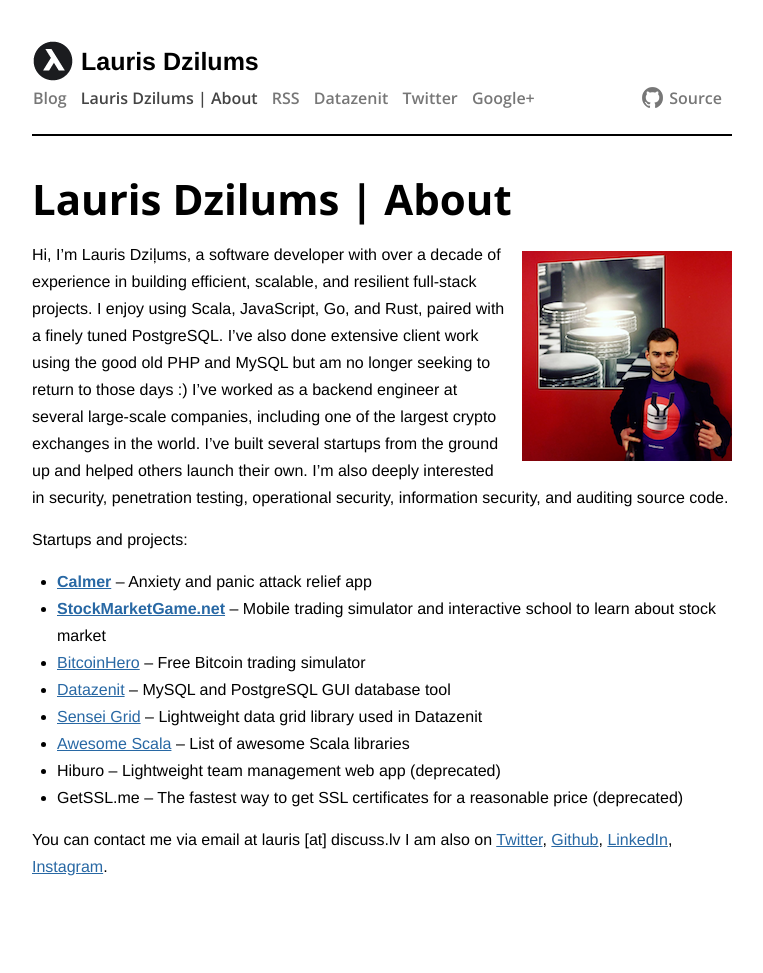
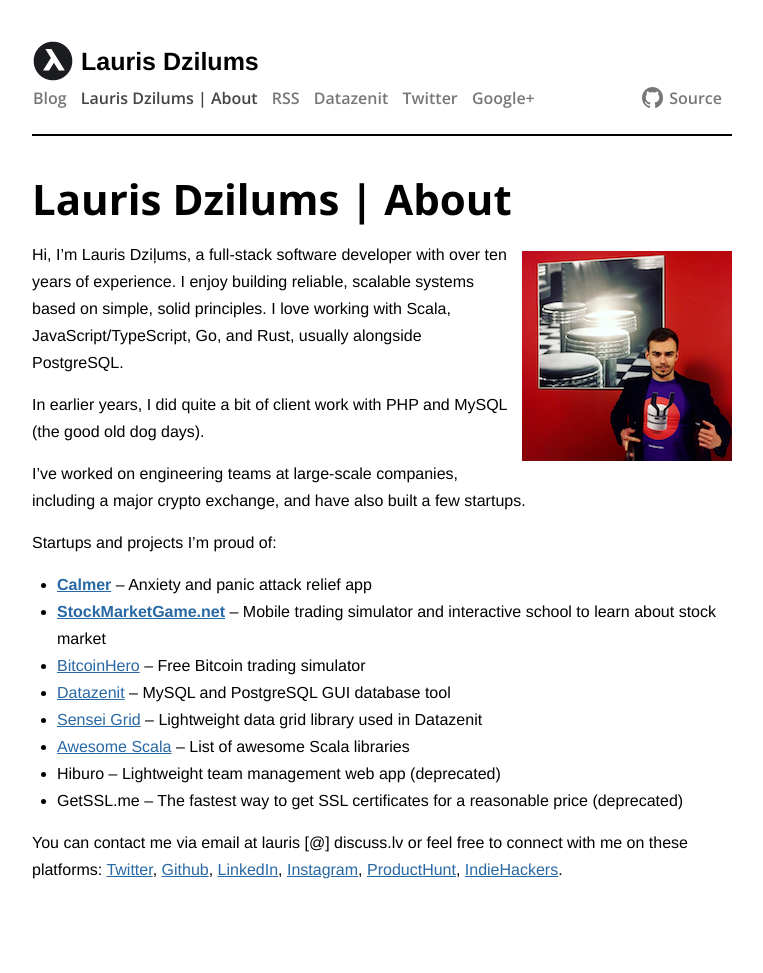
Before and after one commit to lauris/lauris.github.com, a Jekyll site: the page built from about.md, in a window 1280 px wide. Shown: the whole page, without its empty margins (258-1021 px from the left). Built offline with Jekyll 4.4.1, drawn with Linux system fonts in a browser that asks for light colours.

Commit message:
Update about.md

```diff
--- a/about.md
+++ b/about.md
@@ -12,9 +12,15 @@
 style="float:right;width:30%;max-width:210px;margin-left:15px;"/></a>
 {% endraw %}
 
-Hi, I'm Lauris Dziļums, a software developer with over a decade of experience in building efficient, scalable, and resilient full-stack projects. I enjoy using Scala, JavaScript, Go, and Rust, paired with a finely tuned PostgreSQL. I've also done extensive client work using the good old PHP and MySQL but am no longer seeking to return to those days :) I've worked as a backend engineer at several large-scale companies, including one of the largest crypto exchanges in the world. I've built several startups from the ground up and helped others launch their own. I'm also deeply interested in security, penetration testing, operational security, information security, and auditing source code.
+Hi, I’m Lauris Dziļums, a full-stack software developer with over ten years of experience.
+I enjoy building reliable, scalable systems based on simple, solid principles.
+I love working with Scala, JavaScript/TypeScript, Go, and Rust, usually alongside PostgreSQL.
 
-Startups and projects:
+In earlier years, I did quite a bit of client work with PHP and MySQL (the good old dog days).
+
+I’ve worked on engineering teams at large-scale companies, including a major crypto exchange, and have also built a few startups.
+
+Startups and projects I’m proud of:
 
 * **[Calmer](https://gocalmer.com/)** – Anxiety and panic attack relief app
 * **[StockMarketGame.net](https://stockmarketgame.net)** – Mobile trading simulator and interactive school to learn about stock market
@@ -25,9 +31,10 @@
 * Hiburo – Lightweight team management web app (deprecated)
 * GetSSL.me – The fastest way to get SSL certificates for a reasonable price (deprecated)
 
-You can contact me via email at lauris [at] discuss.lv
-I am also on
+You can contact me via email at lauris [@] discuss.lv or feel free to connect with me on these platforms:
 [Twitter](http://twitter.com/lauriswat),
 [Github](http://github.com/lauris),
 [LinkedIn](https://www.linkedin.com/in/laurisdzilums),
-[Instagram](https://www.instagram.com/laurisdzilums/).
+[Instagram](https://www.instagram.com/laurisdzilums/),
+[ProductHunt](https://www.producthunt.com/@lauriswat),
+[IndieHackers](https://www.indiehackers.com/lauris/).
```
